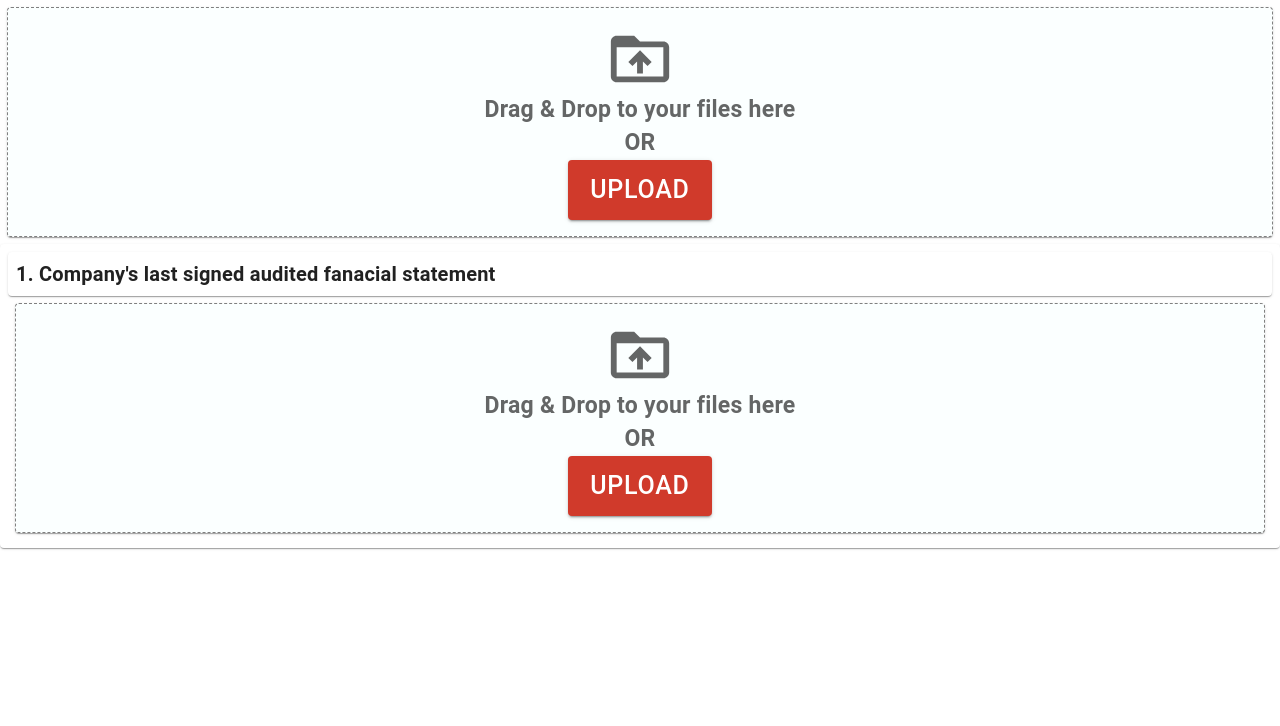
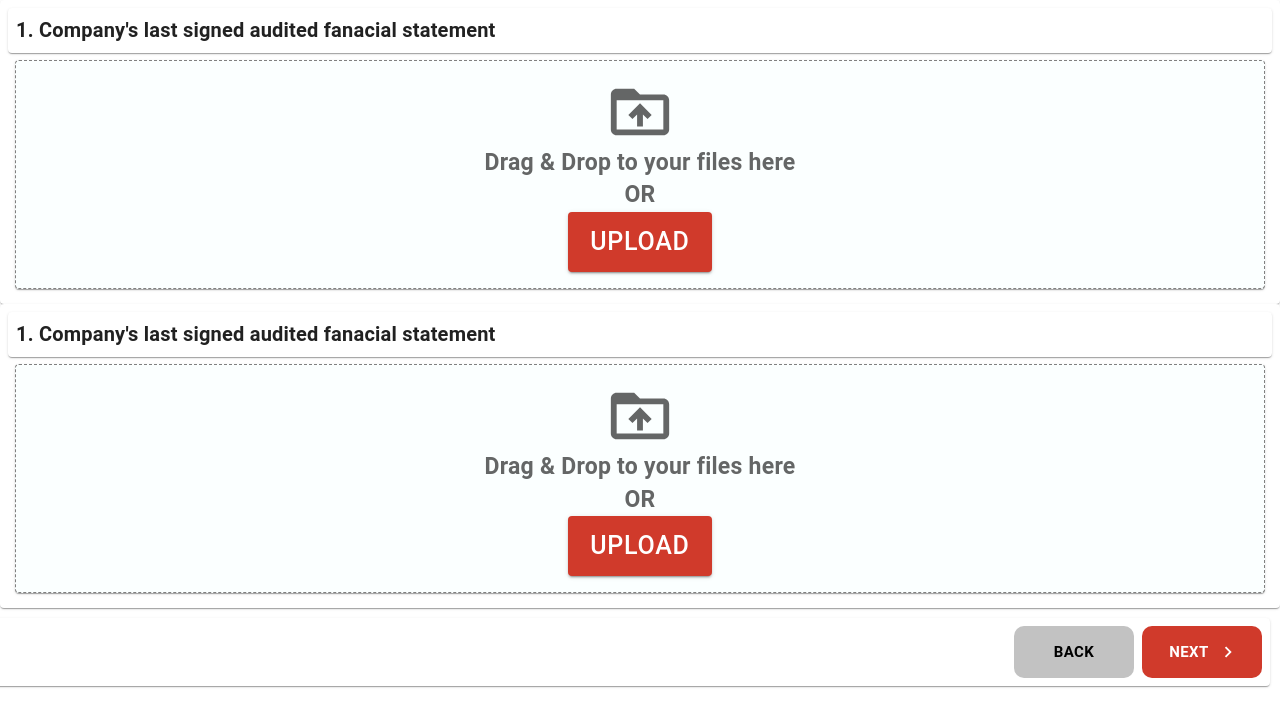
Before and after one commit to kien-ndt/mock_training_team_a, a Next.js app: page / in a window 1280 px wide. Shown: the top 726 px of the page. Built offline with nearby package versions, Linux system fonts and the light colour scheme.

Commit message:
kiennt76 complete submission component

```diff
--- /dev/null
+++ b/components/modules/registration/submission/index.tsx
@@ -0,0 +1,61 @@
+import React from "react";
+import { styled } from "@mui/material/styles";
+import Box from "@mui/material/Box";
+import Paper from "@mui/material/Paper";
+import Grid from "@mui/material/Grid";
+import ButtonUI from "../../../common-components/button";
+
+type Props = {
+  onClickNext: () => void;
+  onClickBack: () => void;
+};
+
+const Submission: React.FC<Props> = ({ onClickNext, onClickBack }) => {
+  // CSS for content of Item
+  const Item = styled(Paper)(({ theme }) => ({
+    ...theme.typography.body2,
+    padding: theme.spacing(1),
+    textAlign: "right",
+    width: "100%",
+    float: "right",
+    margin: "10px",
+    display: "flex",
+    alignItems: "right",
+    justifyContent: "right",
+    color: theme.palette.text.secondary,
+  }));
+
+  return (
+    <Box sx={{ flexGrow: 1 }}>
+      <Grid container spacing={2}>
+        <Grid item xs={12} md={12}>
+          <Item
+            sx={{
+              "&> ButtonUI": {
+                margin: "20px",
+              },
+            }}
+          >
+            <ButtonUI
+              name="back"
+              size="large"
+              padding="13px"
+              onClick={onClickBack}
+              boderRadius="10px"
+            />
+            <Box sx={{ m: 0.5 }} />
+            <ButtonUI
+              name="next"
+              size="large"
+              padding="13px"
+              onClick={onClickNext}
+              boderRadius="10px"
+            />
+          </Item>
+        </Grid>
+      </Grid>
+    </Box>
+  );
+};
+
+export default Submission;
--- a/pages/index.tsx
+++ b/pages/index.tsx
@@ -8,6 +8,7 @@ import Footer from "../components/layout/footer";
 import ButtonUI from "../components/common-components/button";
 import PersistentDrawerLeft from "../components/layout/sidebar/sidebar";
 import AttachMents from "../components/modules/registration/attachments";
+import Submission from "../components/modules/registration/submission";
 const Home: NextPage = () => {
   const [state, setState] = useState("");
   useEffect(() => {
@@ -20,7 +21,8 @@ const Home: NextPage = () => {
 
   return (
     <div>
-      <UploadFile
+      <AttachMents
+        title="1. Company's last signed audited fanacial statement"
         onChange={(e: React.ChangeEvent<HTMLInputElement>): void =>
           setState(e.target.value)
         }
@@ -31,6 +33,7 @@ const Home: NextPage = () => {
           setState(e.target.value)
         }
       />
+      <Submission onClickBack={testFunction} onClickNext={testFunction} />
     </div>
   );
 };
```
